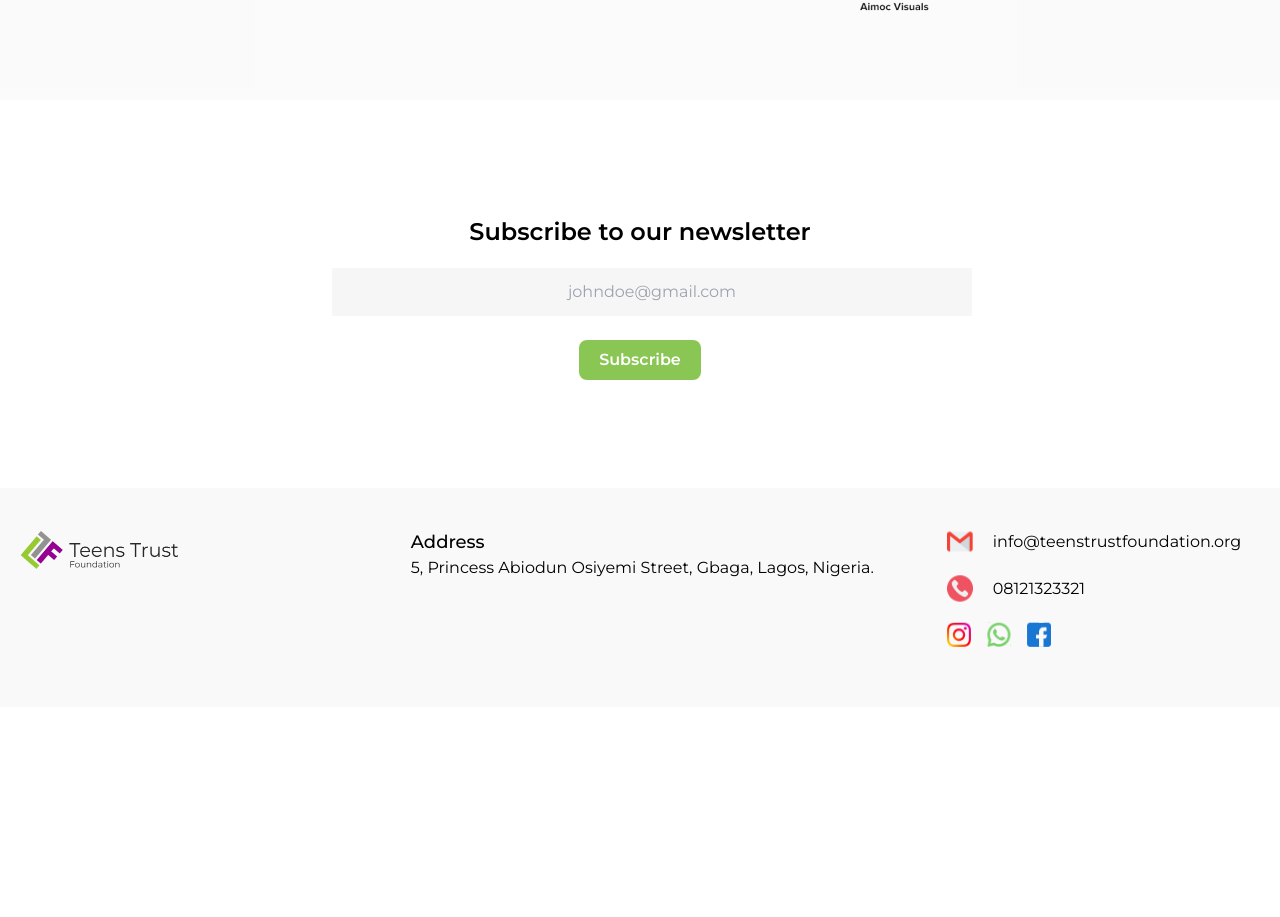
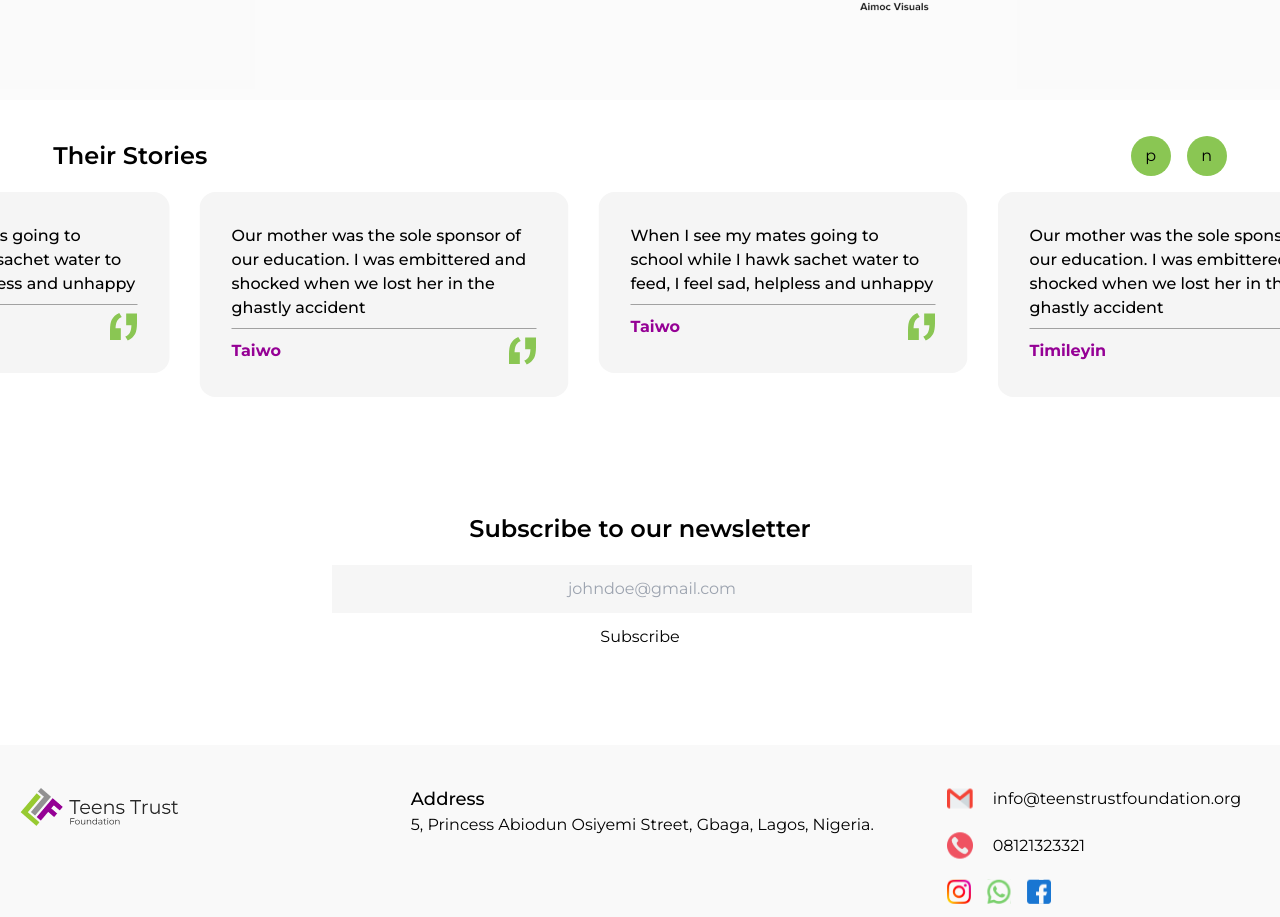
Before and after one commit to murytarlah/teentrust-frontend, a React (Vite) app: page / in a window 1280 px wide. Shown: the part 2960-3877 px from the top of the page. Before the commit the page ends 3667 px from the top, so only its background shows below. Built offline with nearby package versions, Linux system fonts and the light colour scheme.

Commit message:
Carousel Done add icon

```diff
--- a/package.json
+++ b/package.json
@@ -14,7 +14,8 @@
 		"react": "^18.2.0",
 		"react-dom": "^18.2.0",
 		"react-helmet-async": "^1.3.0",
-		"react-router-dom": "^6.4.3"
+		"react-router-dom": "^6.4.3",
+		"swiper": "^8.4.4"
 	},
 	"devDependencies": {
 		"@types/react": "^18.0.22",
--- /dev/null
+++ b/src/components/carousel/StoryCard.jsx
@@ -0,0 +1,17 @@
+import React from 'react'
+import QuoteIcon from '../icons/QuoteIcon'
+
+const StoryCard = ({story, name}) => {
+  return (
+    <div className='p-8 rounded-[1rem] bg-[#F5F5F5] max-w-[400px] mx-auto'>
+        <p className='font-medium'> {story}</p>
+        <div className="h-[1px] w-full bg-[#A1A1A1] my-2"></div>
+        <div className="flex justify-between items-center mt-2">
+            <h3 className="font-bold text-primary">{name}</h3>
+            <QuoteIcon size="28"/>
+        </div>
+    </div>
+  )
+}
+
+export default StoryCard
--- /dev/null
+++ b/src/components/icons/QuoteIcon.jsx
@@ -0,0 +1,18 @@
+import React from 'react';
+
+function QuoteIcon({size, color}) {
+	return (
+		<svg width={size} height={size} viewBox="0 0 27 28" fill="none" xmlns="http://www.w3.org/2000/svg">
+			<path
+				d="M16.1699 12.291V0.563098L27 0.563098V9.82197C27 14.8349 26.4014 18.4636 25.2043 20.7082C23.6331 23.7009 21.1454 25.9642 17.7411 27.498L15.2721 23.57C17.3296 22.7096 18.8447 21.4189 19.8174 19.6981C20.79 18.0147 21.3324 15.5456 21.4447 12.291H16.1699Z"
+				fill="#8AC653"
+			/>
+			<path
+				d="M10.8301 15.209V26.9369H0L8.09436e-07 17.678C1.24768e-06 12.6651 0.57985 9.05507 1.73955 6.84791C3.34816 3.81773 5.8546 1.53575 9.25888 0.00195312L11.7279 3.98607C9.70779 4.80909 8.21141 6.09972 7.23876 7.85797C6.2287 9.65363 5.66755 12.104 5.55533 15.209H10.8301Z"
+				fill="#8AC653"
+			/>
+		</svg>
+	);
+}
+
+export default QuoteIcon;
--- a/src/index.css
+++ b/src/index.css
@@ -6,3 +6,22 @@
 * {
 	font-family: 'Montserrat';
 }
+
+.swiper {
+	width: 100%;
+	height: 100%;
+}
+
+/* .swiper-slide {
+	text-align: center;
+	font-size: 18px;
+	background: #eee;
+	width: 100%;
+	height: 400px;
+} */
+.swiper-slide img {
+	display: block;
+	width: 100%;
+	height: 100%;
+	object-fit: cover;
+  }
--- a/src/main.jsx
+++ b/src/main.jsx
@@ -2,6 +2,7 @@ import React from 'react';
 import ReactDOM from 'react-dom/client';
 import App from './App';
 import './index.css';
+import "swiper/css/bundle";
 
 ReactDOM.createRoot(document.getElementById('root')).render(
 	<React.StrictMode>
--- a/src/pages/Home/Home.jsx
+++ b/src/pages/Home/Home.jsx
@@ -1,9 +1,35 @@
 import React, { useState } from 'react';
 import Footer from '../../components/Footer/Footer';
 import styles from './Home.module.css';
+import { Swiper, SwiperSlide } from 'swiper/react';
+import 'swiper/css';
+import 'swiper/css/pagination';
+import { Autoplay, Pagination, Navigation } from 'swiper';
+import StoryCard from '../../components/carousel/StoryCard';
+const navigation = {
+	nextEl: '.control-next',
+	prevEl: '.control-prev',
+};
+const storiesData = [
+	{
+		story: 'When I see my mates going to school while I hawk sachet water to feed, I feel sad, helpless and unhappy',
+		name: 'Timilehin',
+	},
+	{
+		story: ' Our mother was the sole sponsor of our education. I was embittered and shocked when we lost her in the ghastly accident',
+		name: 'Taiwo',
+	},
+	{
+		story: 'When I see my mates going to school while I hawk sachet water to feed, I feel sad, helpless and unhappy',
+		name: 'Taiwo',
+	},
+	{
+		story: ' Our mother was the sole sponsor of our education. I was embittered and shocked when we lost her in the ghastly accident',
+		name: 'Timileyin',
+	},
+];
 
 const Home = () => {
-
 	const [email, setEmail] = useState('');
 
 	return (
@@ -122,13 +148,67 @@ const Home = () => {
 					</div>
 				</div>
 			</div>
+			<section>
+				<div className={styles.stories}>
+					<div className="flex items-center justify-between relative">
+						<h2>
+							Their <span>Stories</span>
+						</h2>
+						<div className="control-btn-con flex gap-4">
+							<div className="control-prev w-10 h-10 rounded-full bg-secondary-main flex justify-center items-center">
+								p
+							</div>
+							<div className="control-next w-10 h-10 rounded-full bg-secondary-main flex justify-center items-center">
+								n
+							</div>
+						</div>
+					</div>
+				</div>
+				<div className="carousel">
+					<Swiper
+						// slidesPerView={3}
+						loop={true}
+						loopFillGroupWithBlank={true}
+						spaceBetween={30}
+						centeredSlides={true}
+						autoplay={{
+							delay: 2500,
+							disableOnInteraction: false,
+						}}
+						breakpoints={{
+							// when window width is >= 640px
+							640: {
+							  width: 640,
+							  slidesPerView: 1,
+							},
+							// when window width is >= 768px
+							768: {
+							  width: 768,
+							  slidesPerView: 2,
+							},
+						  }}
+						navigation={navigation}
+						modules={[Autoplay, Navigation]}
+						className="mySwiper"
+					>
+						{storiesData.map((storyDet, idx) => (
+							<SwiperSlide key={idx}>
+								<StoryCard
+									story={storyDet.story}
+									name={storyDet.name}
+								/>
+							</SwiperSlide>
+						))}
+					</Swiper>
+				</div>
+			</section>
 			<div className={styles.newsletter}>
 				<h2>
 					<span>Subscribe</span> to our newsletter
 				</h2>
 				<form>
-					<input type="email" placeholder='johndoe@gmail.com' />
-					<button type="submit">Subscribe</button>
+					<input type="email" placeholder="johndoe@gmail.com" />
+					<butxton type="submit">Subscribe</butxton>
 				</form>
 			</div>
 		</>
--- a/src/pages/Home/Home.module.css
+++ b/src/pages/Home/Home.module.css
@@ -262,3 +262,12 @@
 .newsletter form button{
 	@apply bg-secondary-main text-white p-2 px-5 font-semibold rounded-lg my-3
 }
+/* Stories Section Styles */
+.stories{
+	/* @apply p-4  mx-auto  my-20 */
+	@apply w-11/12 mx-auto
+}
+
+.stories h2{
+	@apply text-2xl font-semibold my-5
+}
--- a/tailwind.config.cjs
+++ b/tailwind.config.cjs
@@ -9,7 +9,7 @@ module.exports = {
 					light: '#2ACC32',
 				},
 				primary: '#950195',
-				paleblue: '#F5FBFC',
+				paleblue: '#F5FBFC'
 			},
 			animation: {
 				'pulse-once': 'pulse_once 800ms linear',
```
Also changed, not shown: 1 other file (tests, documents, lock files or other folders).
